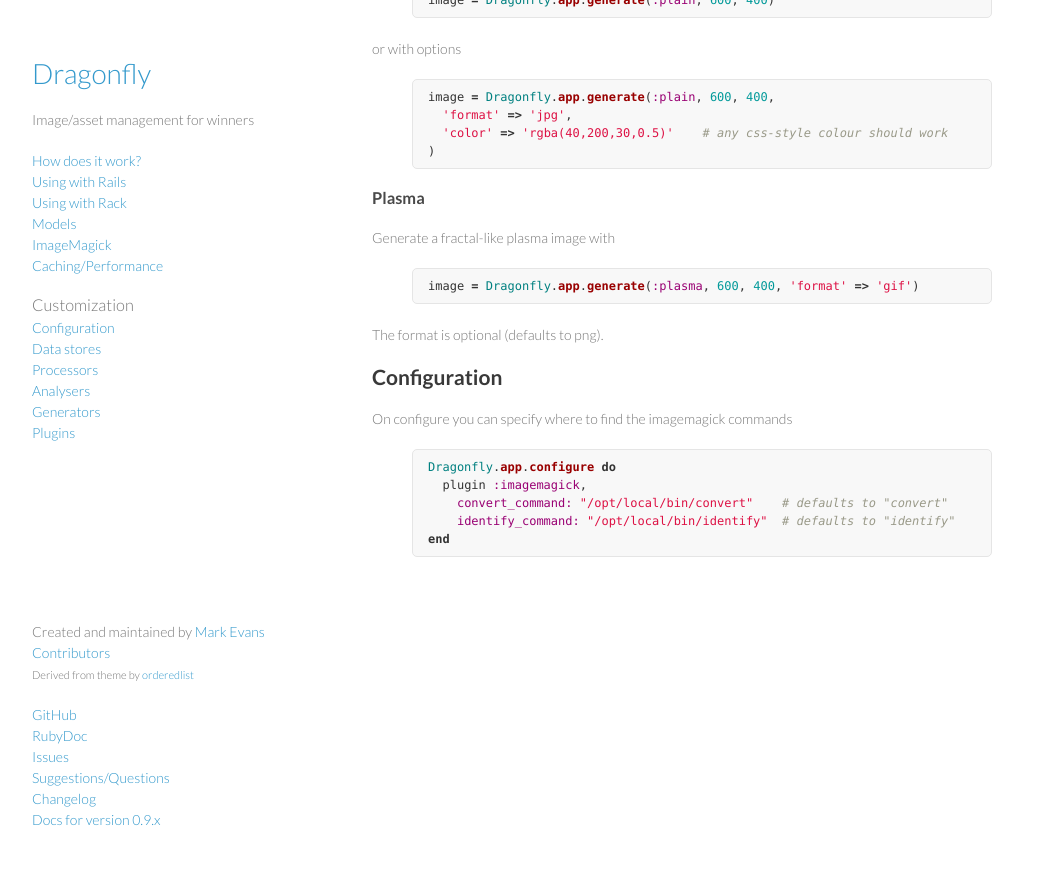
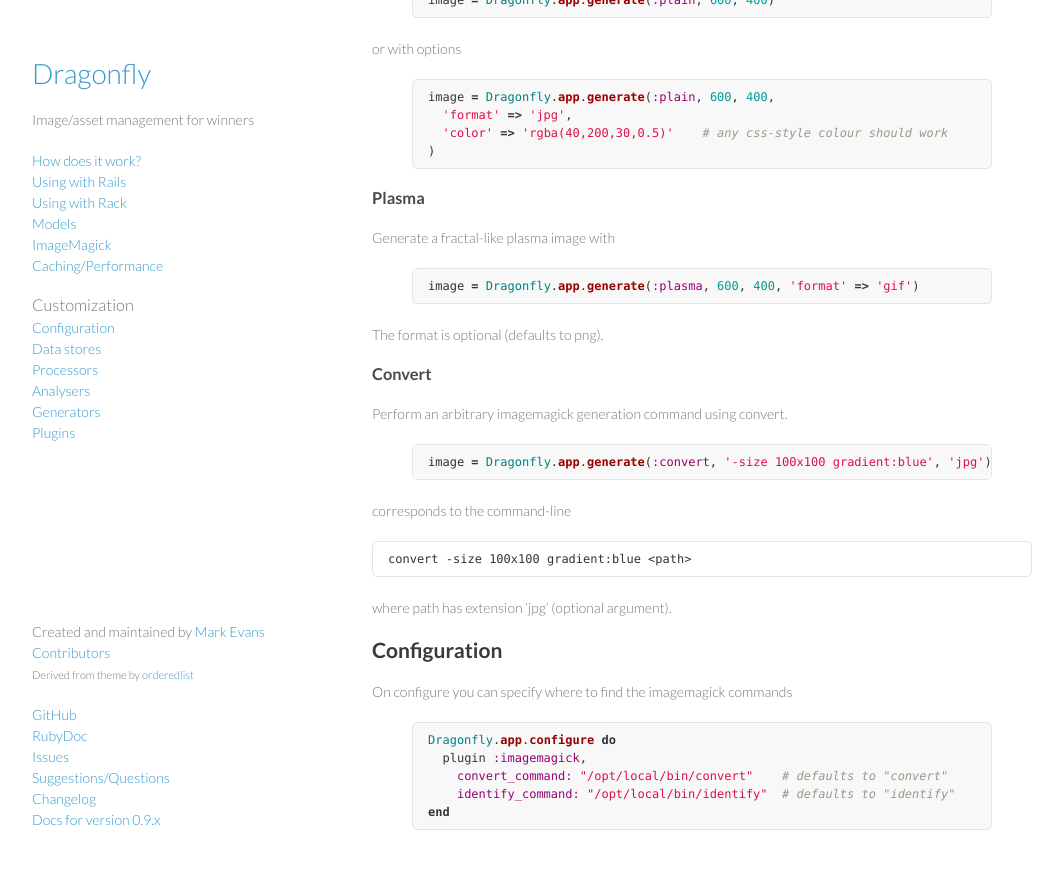
Before and after one commit to brendon/dragonfly-docs, a Jekyll site: the page built from _posts/0000-01-05-imagemagick.md, in a window 1280 px wide and 900 px high, scrolled down 2647 px. Shown: the top 869 px of the window, without its empty margins (108-1171 px from the left). Built offline with Jekyll 4.4.1, drawn with Linux system fonts in a browser that asks for light colours; Markdown is read by kramdown in place of the engine named in the settings.

Commit message:
Imagemagick convert generator

```diff
--- a/_posts/0000-01-05-imagemagick.md
+++ b/_posts/0000-01-05-imagemagick.md
@@ -146,6 +146,17 @@ image = Dragonfly.app.generate(:plasma, 600, 400, 'format' => 'gif')
 
 The format is optional (defaults to png).
 
+### Convert
+Perform an arbitrary imagemagick generation command using convert.
+{% highlight ruby %}
+image = Dragonfly.app.generate(:convert, '-size 100x100 gradient:blue', 'jpg')
+{% endhighlight %}
+corresponds to the command-line
+
+    convert -size 100x100 gradient:blue <path>
+
+where path has extension 'jpg' (optional argument).
+
 ## Configuration
 On configure you can specify where to find the imagemagick commands
 {% highlight ruby %}
```
